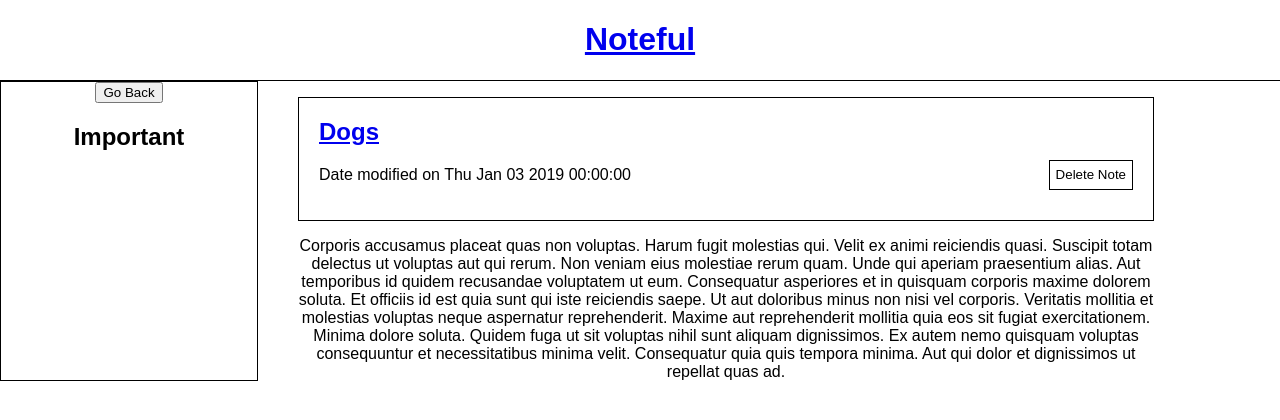
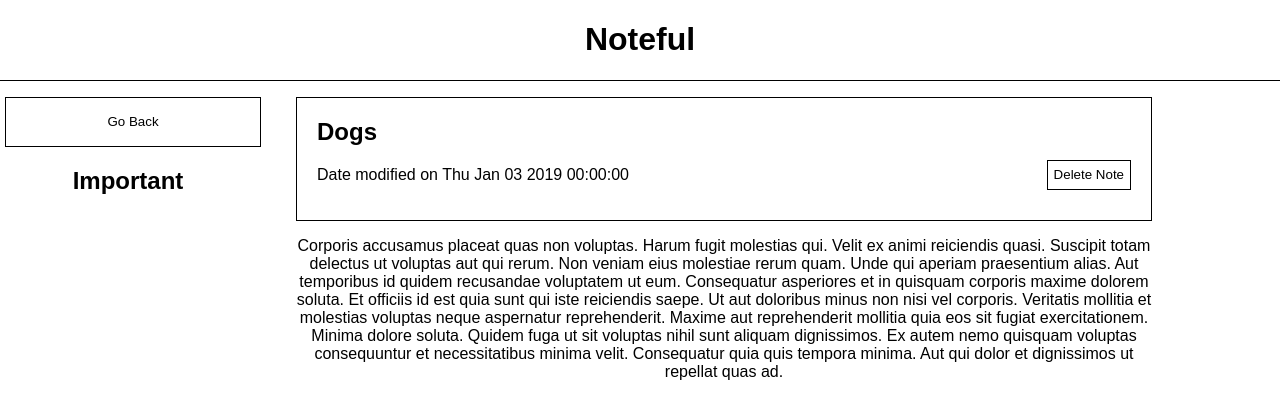
Before and after one commit to zoeferencova/noteful, a React (Create React App) app: page /note/cbc787a0-ffaf-11e8-8eb2-f2801f1b9fd1 in a window 1280 px wide. Shown: the top 420 px of the page. Built offline with nearby package versions, Linux system fonts and the light colour scheme.

Commit message:
added styles for buttons and links

```diff
--- a/src/App.css
+++ b/src/App.css
@@ -28,3 +28,8 @@
   margin: 0 auto;
   border-top: 1px solid black;
 }
+
+a {
+  text-decoration: none;
+  color: black;
+}
--- a/src/App.js
+++ b/src/App.js
@@ -1,5 +1,5 @@
 import React from 'react';
-import { Route, Link, NavLink } from 'react-router-dom';
+import { Route, Link } from 'react-router-dom';
 import STORE from './STORE';
 import MainSidebar from './Sidebar/MainSidebar';
 import FolderSidebar from './Sidebar/FolderSidebar';
--- a/src/Sidebar/NoteSidebar.js
+++ b/src/Sidebar/NoteSidebar.js
@@ -1,6 +1,6 @@
 import React from 'react';
 import './Sidebar.css';
-import { Link, withRouter } from 'react-router-dom'
+import { withRouter } from 'react-router-dom'
 
 function NoteSidebar(props) {
 	const folderId = props.notes.folderId
--- a/src/Sidebar/Sidebar.css
+++ b/src/Sidebar/Sidebar.css
@@ -1,7 +1,6 @@
 .Sidebar {
 	flex-basis: 20%;
 	width: 100%;
-	border: 1px solid black;
 }
 
 .Sidebar__folder-item {
@@ -22,6 +21,15 @@
 	font-size: 18px;
 }
 
+.Sidebar__back-button {
+	height: 50px;
+	background-color: white;
+	border: 1px solid black;
+	cursor: pointer;
+	width: 100%;
+	margin: 16px 0px 0px 5px;
+}
+
 .active > li {
 	background-color: lightgray;
 }
```
